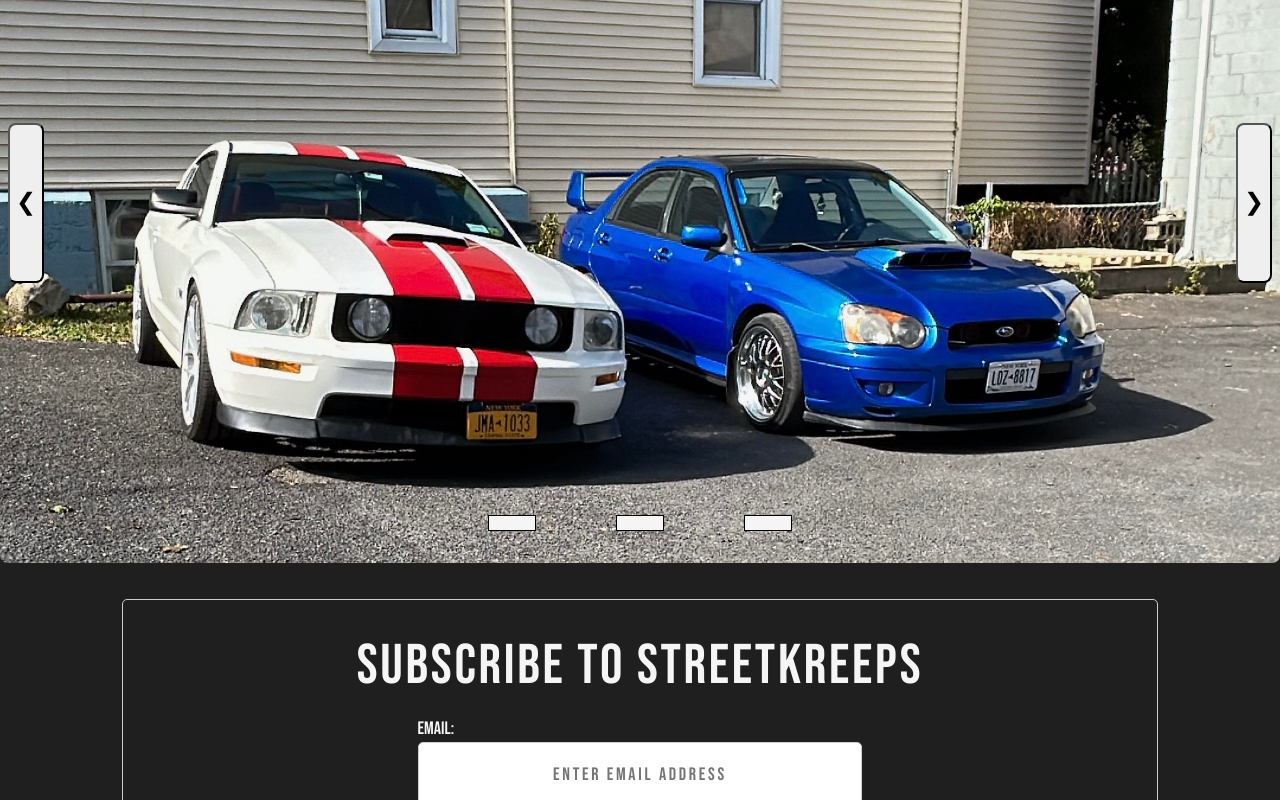
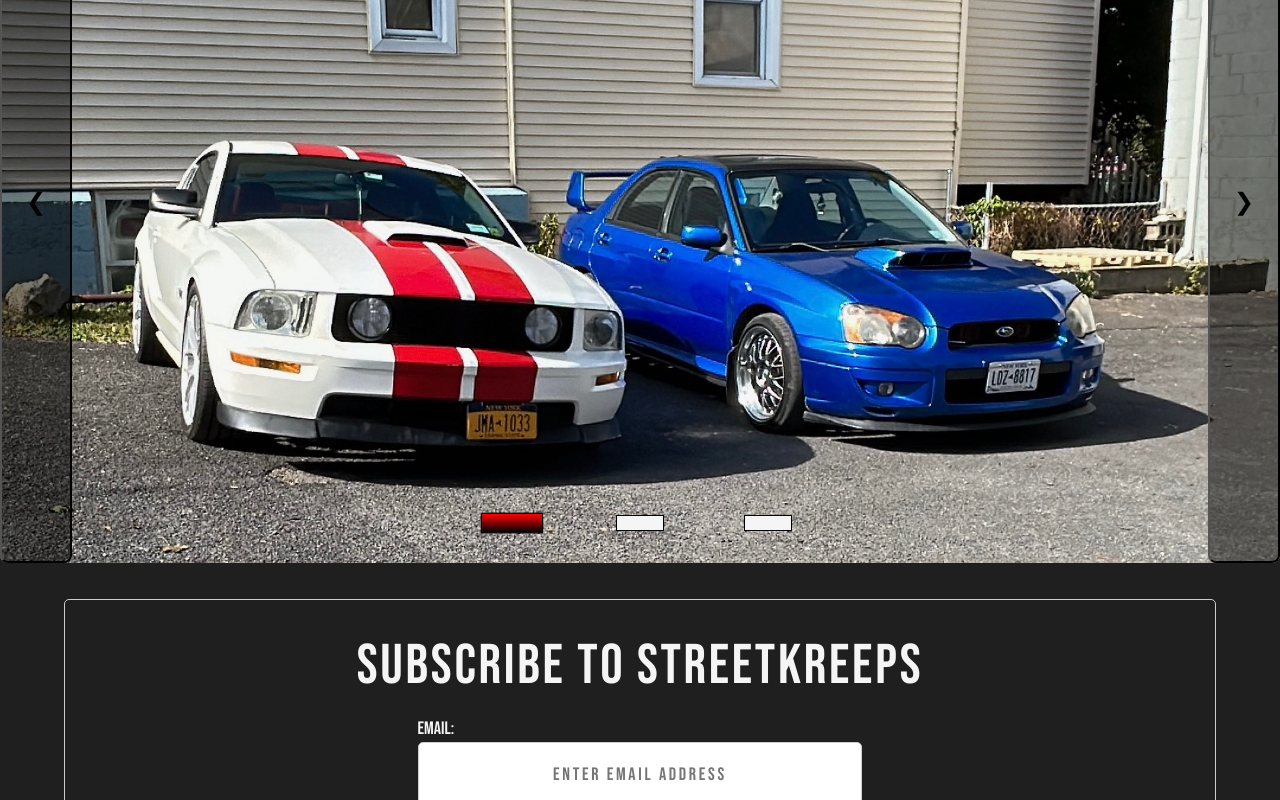
Before and after one commit to turtlethom/streetkreeps, a React (Vite) app: page / in a window 1280 px wide. Shown: the part 460-1260 px from the top of the page. Built offline with nearby package versions, Linux system fonts and the light colour scheme; grey boxes are pictures that could not be loaded; a web font is replaced by a local one.

Commit message:
Tweaked Slider

```diff
--- a/package.json
+++ b/package.json
@@ -13,7 +13,7 @@
     "@remixicon/react": "^4.2.0",
     "react": "^18.2.0",
     "react-dom": "^18.2.0",
-    "react-image-gallery": "^1.3.0",
+    "react-hook-form": "^7.51.0",
     "react-router-dom": "^6.22.1"
   },
   "devDependencies": {
--- a/src/components/EmailSignup/EmailSignup.jsx
+++ b/src/components/EmailSignup/EmailSignup.jsx
@@ -1,14 +1,52 @@
-import React from "react";
-import './EmailSignup.css'
+import React, { useState } from "react";
+import './EmailSignup.css';
 
 function EmailSignup() {
+    const [email, setEmail] = useState('');
+
+    const handleSubmit = async (e) => {
+        e.preventDefault();
+        try {
+            // Send form data to the backend using fetch
+            const response = await fetch('/submission', {
+                method: 'POST',
+                headers: {
+                    'Content-Type': 'application/json'
+                },
+                body: JSON.stringify({ email }),
+            });
+
+            if (response.ok) {
+                alert('Signup successful!');
+            } else {
+                throw new Error('Failed to sign up');
+            }
+        } catch (error) {
+            console.error('Error signing up:', error);
+            alert('An error occurred while signing up. Please try again later.');
+        }
+    };
+
+    const handleChange = (e) => {
+        setEmail(e.target.value);
+    };
+
     return (
         <section>
             <div id="email-signup" className="grid container">
                 <h2 className="fs-700 letter-spacing-2">Subscribe To StreetKreeps</h2>
-                <form action="/submission" method="post">
+                <form onSubmit={handleSubmit}>
                     <label htmlFor="email">Email:</label>
-                    <input className="letter-spacing-2" type="email" id="email" name="email" placeholder="Enter Email Address" required />
+                    <input
+                        className="letter-spacing-2"
+                        type="email"
+                        id="email"
+                        name="email"
+                        placeholder="Enter Email Address"
+                        value={email}
+                        onChange={handleChange}
+                        required
+                    />
                     <button className="letter-spacing-2" type="submit">Signup</button>
                 </form>
                 <p>Receive Updates About Upcoming Events, Latest News, Promotions & More!</p>
--- a/src/components/HeroSlider/HeroSlider.css
+++ b/src/components/HeroSlider/HeroSlider.css
@@ -14,7 +14,6 @@
     aspect-ratio: 16 / 9;
     overflow-x: hidden;
     scroll-snap-type: x mandatory;
-    scroll-behavior: smooth;
     border-radius: 0.5rem;
 }
 
@@ -36,7 +35,6 @@
 }
 
 .slider-nav button {
-    outline: none;
     width: 3rem;
     height: 1rem;
     border: 1px solid black;
@@ -44,7 +42,7 @@
     transition: background 1.0s, transform 1.0s; /* Transitions for background and scale */
 }
 
-.slider-nav button:hover {
+.slider-nav button:hover, .slider-nav button.active {
     background: linear-gradient(hsl(var(--color-red)), hsl(var(--color-black))); /* Black-red gradient on hover */
     transform: scale(1.3); /* Slight increase in size on hover */
 }
@@ -52,25 +50,35 @@
 .prev-button,
 .next-button {
     position: absolute;
+    background-color: hsla(var(--color-black), 0.5);
     top: 50%;
     transform: translateY(-50%);
-    height: 10rem;
+    height: 100%;
+    padding-inline: 1em;
     font-size: 1.5rem;
     cursor: pointer;
     transition: background-color 0.3s;
 }
 
 .prev-button {
-    left: 0.5rem;
+    left: 0;
     border-radius: 0.5rem;
 }
 
 .next-button {
-    right: 0.5rem;
+    right: 0;
     border-radius: 0.5rem;
 }
 
 .prev-button:hover,
 .next-button:hover {
-    background-color: rgba(255, 255, 255, 0.7);
+    background-color: hsla(var(--color-black), 0.8);
 }
+
+@media (max-width: 885px) {
+    .slider-nav button {
+        width: 2rem;
+        height: 1rem;
+        bottom: 0.5rem;
+    }
+}
--- a/src/components/HeroSlider/HeroSlider.jsx
+++ b/src/components/HeroSlider/HeroSlider.jsx
@@ -1,31 +1,46 @@
-import React, { useRef, useState } from "react";
+import React, { useRef, useState, useEffect } from "react";
 import "./HeroSlider.css";
 
 function HeroSlider() {
     const sliderRef = useRef(null);
     const [currentSlide, setCurrentSlide] = useState(0); // Current slide index
 
-    const slides = ["slide-1", "slide-2", "slide-3"]; // Array of slide IDs
+    const SLIDE_DETAILS = [
+        {
+            id: "slide-1",
+            src: "hero-slide1.jpg",
+            alt: "First Image Slide"
+        },
+        {
+            id: "slide-2",
+            src: "hero-slide4.jpg",
+            alt: "Second Image Slide"
+        },
+        {
+            id: "slide-3",
+            src: "hero-slide3.jpg",
+            alt: "Third Image Slide"
+        }
+    ];
 
     const scrollToSlide = (slideIndex) => {
+        const slide = SLIDE_DETAILS[slideIndex];
+        const slideElement = document.getElementById(slide.id);
 
-        // Grab Slider Index
-        const slideId = slides[slideIndex];
-        const slideElement = document.getElementById(slideId);
-
+        // Control Slide Change Interactivity
         if (slideElement) {
             slideElement.scrollIntoView({ behavior: "smooth", block: "nearest", inline: "start" });
-            setCurrentSlide(slideIndex); // Update current slide index
+            setCurrentSlide(slideIndex);
         }
     };
 
     const handlePrevButtonClick = () => {
-        const prevSlideIndex = (currentSlide - 1 + slides.length) % slides.length;
+        const prevSlideIndex = (currentSlide - 1 + SLIDE_DETAILS.length) % SLIDE_DETAILS.length;
         scrollToSlide(prevSlideIndex);
     };
 
     const handleNextButtonClick = () => {
-        const nextSlideIndex = (currentSlide + 1) % slides.length;
+        const nextSlideIndex = (currentSlide + 1) % SLIDE_DETAILS.length;
         scrollToSlide(nextSlideIndex);
     };
 
@@ -37,18 +52,28 @@
         <section className="slider-container">
             <div className="slider-wrapper" ref={sliderRef}>
                 <div className="slider">
-                    <img id="slide-1" src="hero-slide1.jpg" alt="First Image Slide"/>
-                    <img id="slide-2" src="hero-slide4.jpg" alt="Second Image Slide"/>
-                    <img id="slide-3" src="hero-slide3.jpg" alt="Third Image Slide"/>
+                    {SLIDE_DETAILS.map((slide, index) => (
+                        <img
+                            key={slide.id}
+                            id={slide.id}
+                            src={slide.src}
+                            alt={slide.alt}
+                            className={index === currentSlide ? "active" : ""}
+                        />
+                    ))}
                 </div>
                 <div className="slider-nav">
-                    {slides.map((_, index) => (
-                        <button key={index} onClick={() => handleNavClick(index)}></button>
+                    {SLIDE_DETAILS.map((_, index) => (
+                        <button
+                            key={index}
+                            onClick={() => handleNavClick(index)}
+                            className={index === currentSlide ? "active" : ""}
+                        ></button>
                     ))}
                 </div>
             </div>
-            <button className="prev-button" onClick={handlePrevButtonClick}>&#10094;</button>
-            <button className="next-button" onClick={handleNextButtonClick}>&#10095;</button>
+            <button type="button" className="prev-button" onClick={handlePrevButtonClick}>&#10094;</button>
+            <button type="button" className="next-button" onClick={handleNextButtonClick}>&#10095;</button>
         </section>
     );
 }
--- a/src/pages/home/Home.jsx
+++ b/src/pages/home/Home.jsx
@@ -6,7 +6,7 @@
     return (
         <>
             <HeroSlider/>
-            <div className="container">
+            <div>
                 {/* <ImageSlider/> */}
                 <EmailSignup/>
             </div>
```
Also changed, not shown: 1 other file (tests, documents, lock files or other folders).
